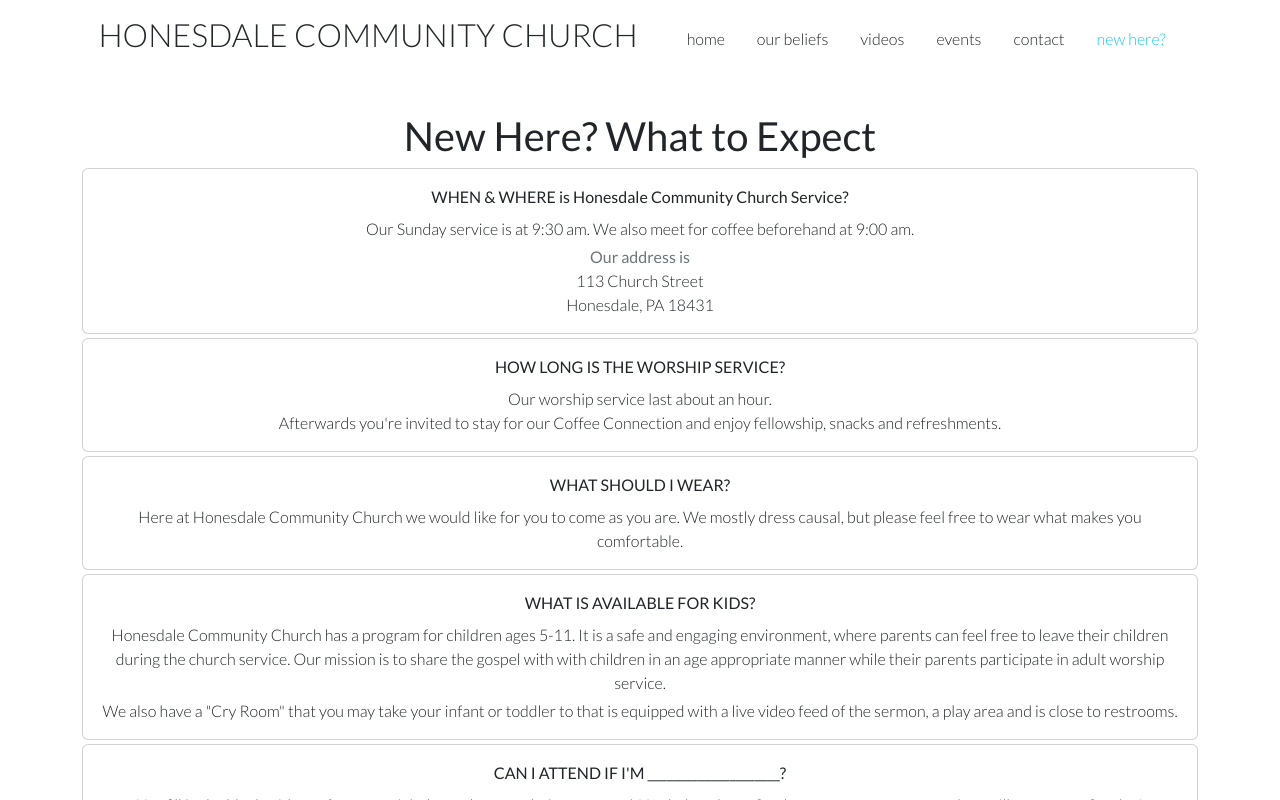
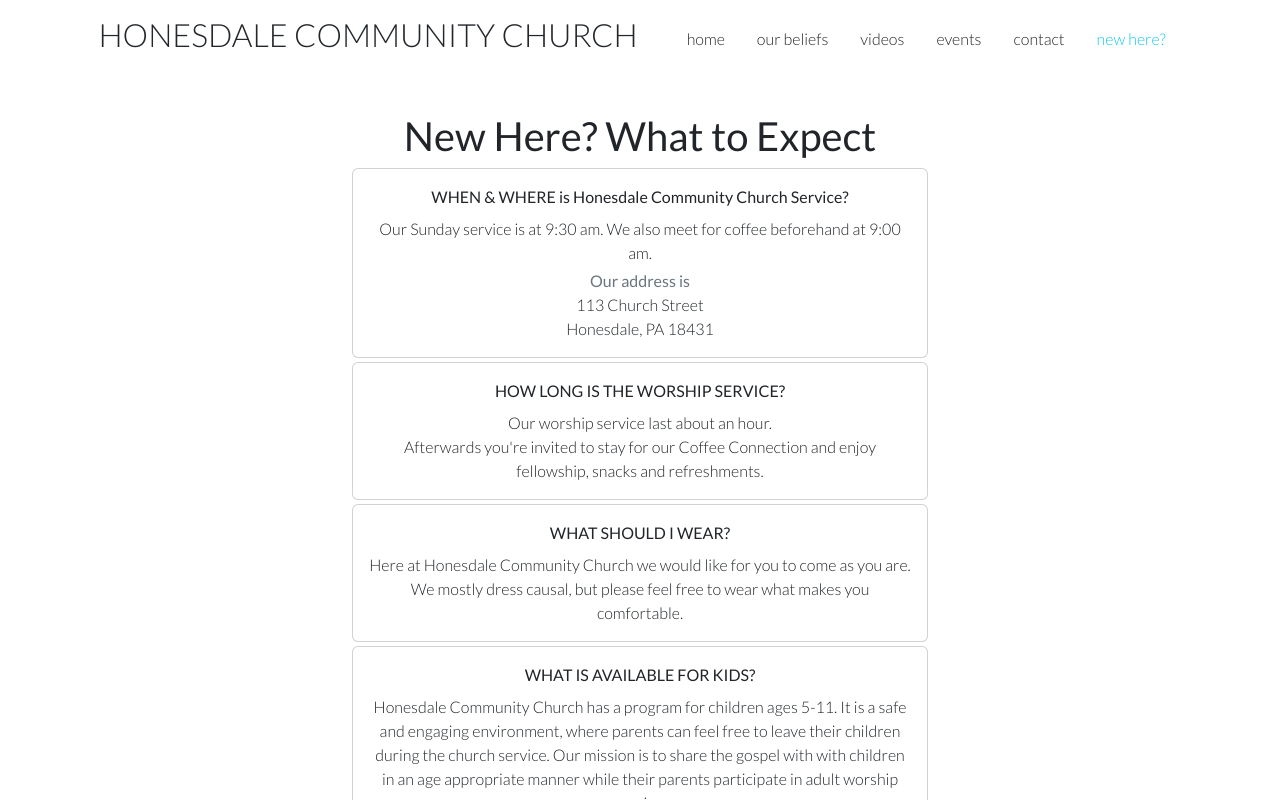
Before and after one commit to caseydean8/honesdale-cc-next, a Next.js app: page /new-here in a window 1280 px wide. Shown: the top 800 px of the page. Built offline with nearby package versions, Linux system fonts and the light colour scheme.

Commit message:
Added styling

```diff
--- a/pages/our-beliefs/index.js
+++ b/pages/our-beliefs/index.js
@@ -4,7 +4,7 @@
 
 const OurBeliefs = () => {
   return (
-    <div className="new-here">
+    <div className="our-beliefs page-marker">
       <Image
         src={ReadingScriptures}
         alt="reading scriptures"
--- a/styles/globals.css
+++ b/styles/globals.css
@@ -5,9 +5,16 @@
   /* background: rgb(0 100 0 / 0.1) !important; */
 }
 
+.page-marker {
+  max-width: 576px;
+  margin-right: auto;
+  margin-left: auto;
+}
+
 .waze-map {
-  /* margin-right: -1rem; */
-  /* margin-left: -1rem; */
+  max-width: 576px;
+  margin-right: auto;
+  margin-left: auto;
 }
 .image-fluid {
   /* fix next Image component warning */
@@ -29,14 +36,12 @@
   max-height: 110px;
   width: 100%;
   margin-top: 14rem;
+  background-color: #11caf0;
 }
 
 .footer-image {
   max-height: 110px;
-}
-
-.max {
-  max-width: 766px;
+  /* max-width: 576px; */
 }
 
 .hamburger {
@@ -48,6 +53,11 @@
 body {
   padding: 0;
   margin: 0;
+  /* background-color: #11caf0; */
+}
+
+.layout {
+  background-color: white;
 }
 
 .navbar {
@@ -125,17 +135,6 @@
   transform: translate(0%, 0%) rotate(0deg);
 }
 
-@media screen and (max-width: 576px) {
-  #cdc {
-    padding-left: 0.75rem;
-  }
-}
-
-.calendar-svg {
-  width: 1.3rem;
-  color: red;
-}
-
 /* collapsible list */
 .expand {
   overflow: hidden;
```
Also changed, not shown: styles/Video.module.css (+7 -1 lines).
